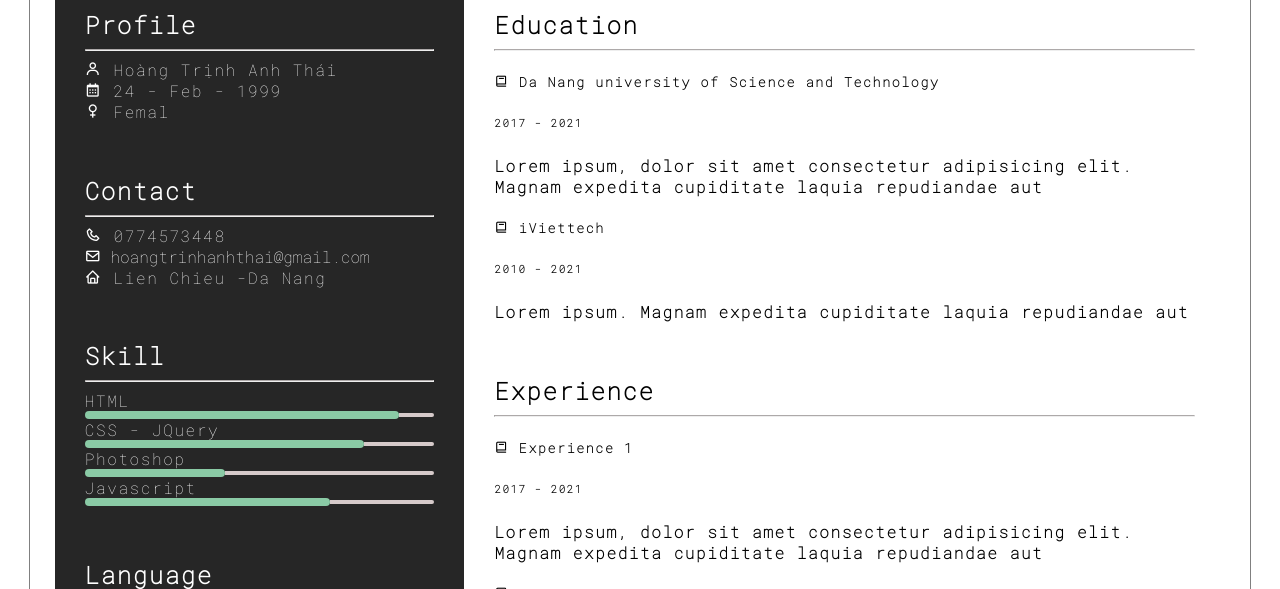
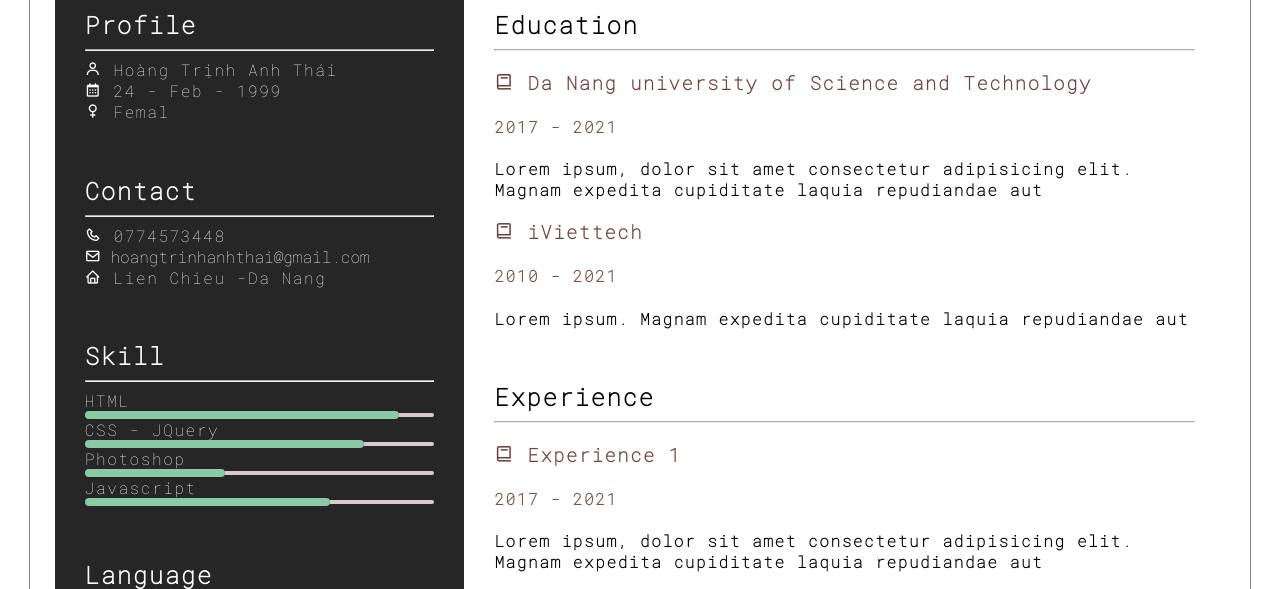
Before and after one commit to hoangTrinhAnhThai/intern-cv-vuejs, a Vue app in the folder cv-vuejs/: page / in a window 1280 px wide. Shown: the part 363-952 px from the top of the page. Built offline with nearby package versions, Linux system fonts and the light colour scheme.

Commit message:
+ [main-contain] fix h5 to h3, h6 to h4

```diff
--- a/cv-vuejs/src/components/main-contain/right-contain/Education.vue
+++ b/cv-vuejs/src/components/main-contain/right-contain/Education.vue
@@ -4,13 +4,13 @@
     <hr />
     <ul class="edit" v-show="isEdit">
       <li v-for="i in educations" :key="i.id">
-        <h5>
+        <h3>
           <input type="text" v-model="i.name" />
-        </h5>
+        </h3>
 
-        <h6>
+        <h4>
           <input type="text" v-model="i.period" />
-        </h6>
+        </h4>
         <p>
           <input type="text" v-model="i.content" />
         </p>
@@ -19,14 +19,14 @@
     </ul>
     <ul v-show="!isEdit">
       <li v-for="i in educations" :key="i.id">
-        <h5>
+        <h3>
           <i class="bx bx-book"></i>
           {{ i.name }}
-        </h5>
+        </h3>
 
-        <h6>
+        <h4>
           {{ i.period }}
-        </h6>
+        </h4>
         <p>
           {{ i.content }}
         </p>
--- a/cv-vuejs/src/components/main-contain/right-contain/Experience.vue
+++ b/cv-vuejs/src/components/main-contain/right-contain/Experience.vue
@@ -4,13 +4,13 @@
     <hr />
     <ul class="edit" v-show="isEdit">
       <li v-for="i in experiences" :key="i.id">
-        <h5>
+        <h3>
           <input type="text" v-model="i.name" />
-        </h5>
+        </h3>
 
-        <h6>
+        <h4>
           <input type="text" v-model="i.period" />
-        </h6>
+        </h4>
         <p>
           <input type="text" v-model="i.content" />
         </p>
@@ -19,14 +19,14 @@
     </ul>
     <ul v-show="!isEdit">
       <li v-for="i in experiences" :key="i.id">
-        <h5>
+        <h3>
           <i class="bx bx-book"></i>
           {{ i.name }}
-        </h5>
+        </h3>
 
-        <h6>
+        <h4>
           {{ i.period }}
-        </h6>
+        </h4>
         <p>
           {{ i.content }}
         </p>
```
